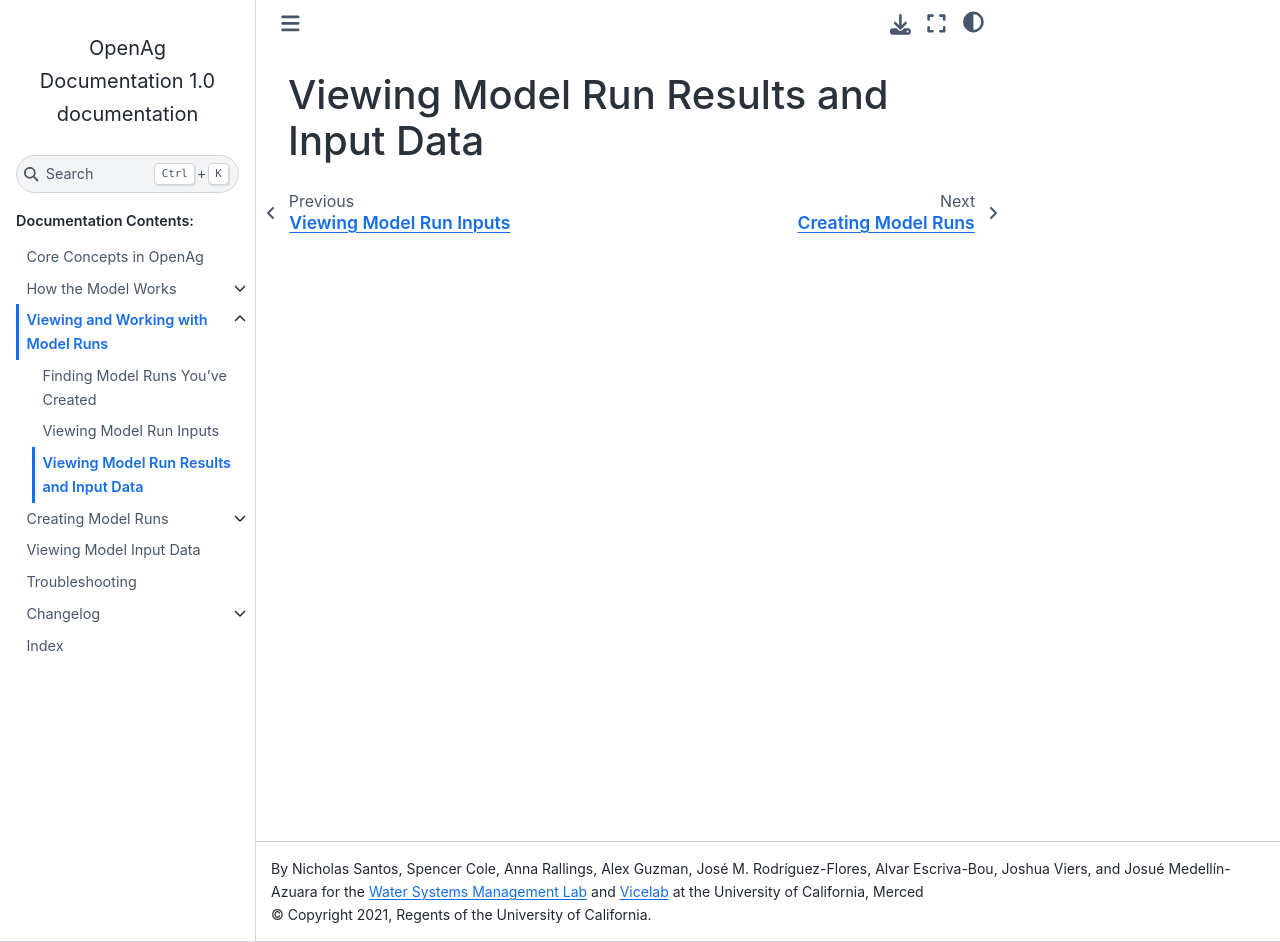
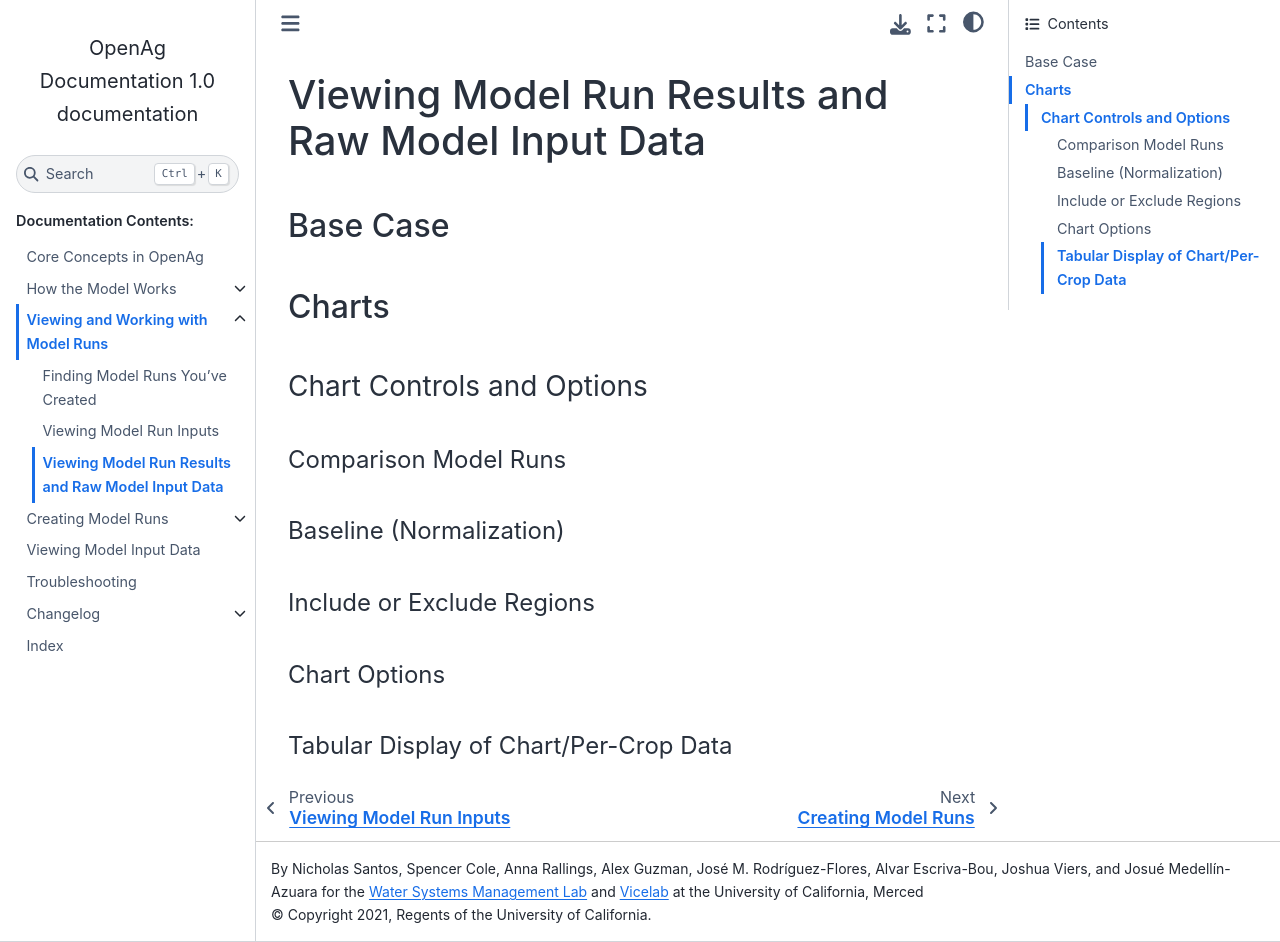
Before and after one commit to Water-Systems-Management-UCM/OpenAg_Docs, a Sphinx documentation site: the page built from source/ModelRuns/data_viewer.rst, in a window 1280 px wide and 942 px high. Built offline with Sphinx 7.4.7 and the Sphinx Book theme 1.1.4, drawn with Linux system fonts in a browser that asks for light colours.

Commit message:
Templating out the data viewer

```diff
--- a/source/ModelRuns/data_viewer.rst
+++ b/source/ModelRuns/data_viewer.rst
@@ -5,8 +5,35 @@
 
 .. _ViewingModelRunResultsDoc:
 
-Viewing Model Run Results and Input Data
-===========================================
+Viewing Model Run Results and Raw Model Input Data
+======================================================
+
+Base Case
+---------------
+
+Charts
+--------------
+
+Chart Controls and Options
+_________________________________
+
+Comparison Model Runs
+++++++++++++++++++++++++
+
+Baseline (Normalization)
++++++++++++++++++++++++++++++
+
+Include or Exclude Regions
++++++++++++++++++++++++++++++
+
+Chart Options
++++++++++++++++++++++++++++++
+
+Tabular Display of Chart/Per-Crop Data
+++++++++++++++++++++++++++++++++++++++++++++
+
+
+
 
 .. contents::
     :local:
```
